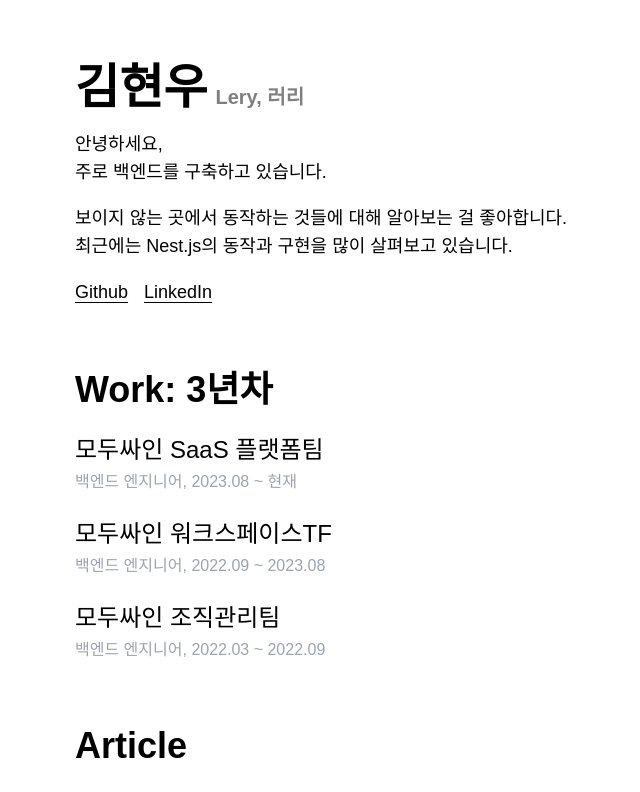
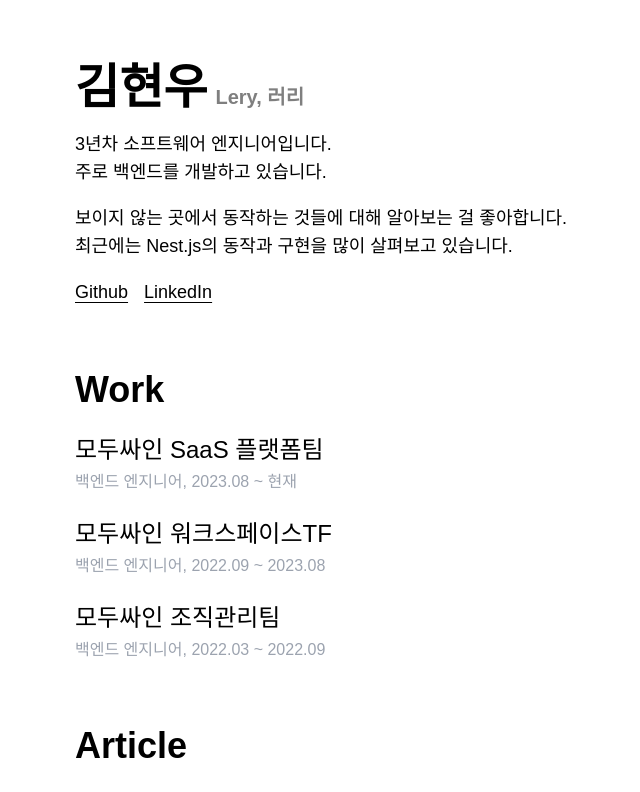
Before and after one commit to cpprhtn/about, a Next.js app: page / in a window 1280 px wide. Shown: the top 792 px of the page, without its empty margins (245-885 px from the left). Built offline with nearby package versions, Linux system fonts and the light colour scheme; a web font is replaced by a local one.

Commit message:
fix: 년차 더 깔끔하게 보여주도록 수정

```diff
--- a/app/page.tsx
+++ b/app/page.tsx
@@ -4,10 +4,8 @@ import ActivityContainer from "@lery/containers/ActivityContainer";
 import ActivityItemContainer from "@lery/containers/ActivityItemContainer";
 
 function WorkSection() {
-  const years = new Date().getFullYear() - 2022 + 1;
-
   return (
-    <ActivityContainer title={`Work: ${years}년차`}>
+    <ActivityContainer title="Work">
       <ActivityItemContainer
         title="모두싸인 SaaS 플랫폼팀"
         subtitle="백엔드 엔지니어, 2023.08 ~ 현재"
--- a/components/Header/index.tsx
+++ b/components/Header/index.tsx
@@ -1,6 +1,8 @@
 import Link from "next/link";
 
 export default function Header() {
+  const years = new Date().getFullYear() - 2022 + 1;
+
   return (
     <header>
       <div>
@@ -9,9 +11,9 @@ export default function Header() {
       </div>
       <div>
         <p className="text-lg">
-          안녕하세요,
+          {years}년차 소프트웨어 엔지니어입니다.
           <br />
-          주로 백엔드를 구축하고 있습니다.
+          주로 백엔드를 개발하고 있습니다.
         </p>
         <p className="text-lg">
           보이지 않는 곳에서 동작하는 것들에 대해 알아보는 걸 좋아합니다.
```
